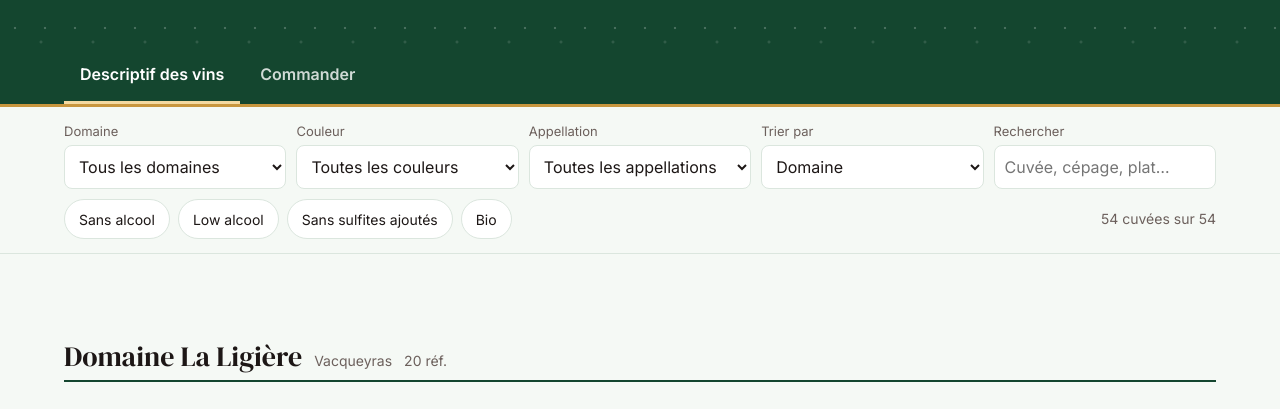
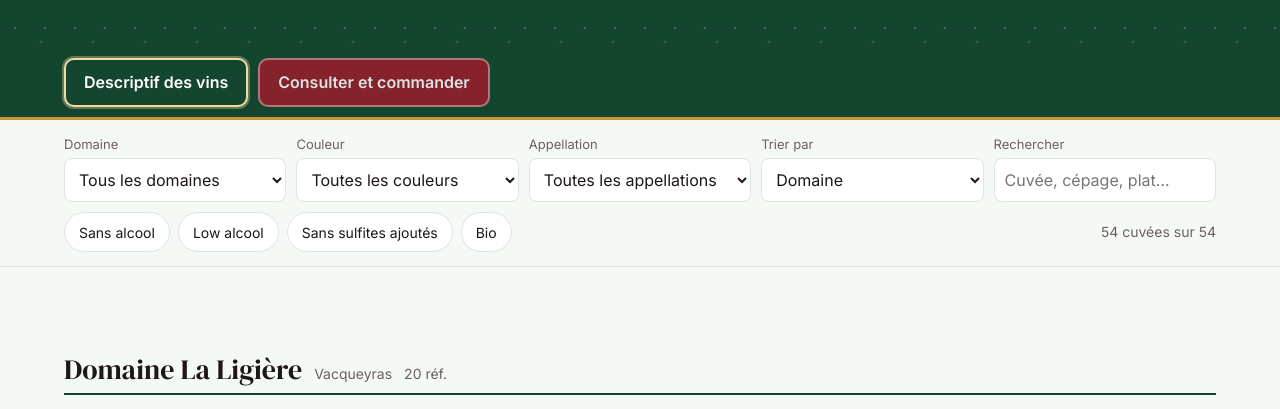
Before and after one commit to philippeligiere/mon-vin-sous-le-sapin, a plain HTML site: page index.html in a window 1280 px wide. Shown: the part 317-726 px from the top of the page. Drawn offline with Linux system fonts and the light colour scheme.

Commit message:
Onglet « Consulter et commander » ; onglets encadrés aux couleurs de leur page
Co-Authored-By: Claude Opus 5.5 <noreply@anthropic.com>
Claude-Session: https://claude.ai/code/session_016Jhk7mVKL7LLXBijkLCSDG

```diff
--- a/index.html
+++ b/index.html
@@ -115,6 +115,16 @@ body[data-view=cmd] .tot .big b{color:#9b1c2c}
 .buy{background:var(--gr);border-color:var(--gr)}
 .buy.in{color:var(--gr)}
 @media(prefers-reduced-motion:reduce){body,header,.tabs{transition:none}}
+
+/* Onglets encadrés aux couleurs de leur page */
+.tabs{gap:10px;padding-top:10px;padding-bottom:10px;align-items:center}
+.tabs a{border-radius:10px;padding:10px 18px;min-height:44px;display:inline-flex;align-items:center;border:2px solid rgba(255,255,255,.45);border-bottom-width:2px;opacity:.85}
+#tTarif{background:#14462f}
+#tCmd{background:#9b1c2c}
+.tabs a[aria-current=page]{opacity:1;border-color:#f3d9a0;box-shadow:0 0 0 2px rgba(243,217,160,.35)}
+.tabs a:hover{opacity:1}
+.bar{top:68px}
+@media(max-width:600px){.tabs{gap:8px;padding-inline:12px}.tabs a{flex:1;justify-content:center;text-align:center;white-space:normal;line-height:1.2;padding:8px 10px;font-size:14px}}
 </style>
 </head>
 <body>
@@ -134,7 +144,7 @@ body[data-view=cmd] .tot .big b{color:#9b1c2c}
 
 <nav class="tabs" aria-label="Navigation">
   <a href="#tarif" id="tTarif">Descriptif des vins</a>
-  <a href="#commande" id="tCmd">Commander <b id="tCount" hidden>0</b></a>
+  <a href="#commande" id="tCmd">Consulter et commander <b id="tCount" hidden>0</b></a>
 </nav>
 <div id="vTarif">
 <div class="bar">
```
